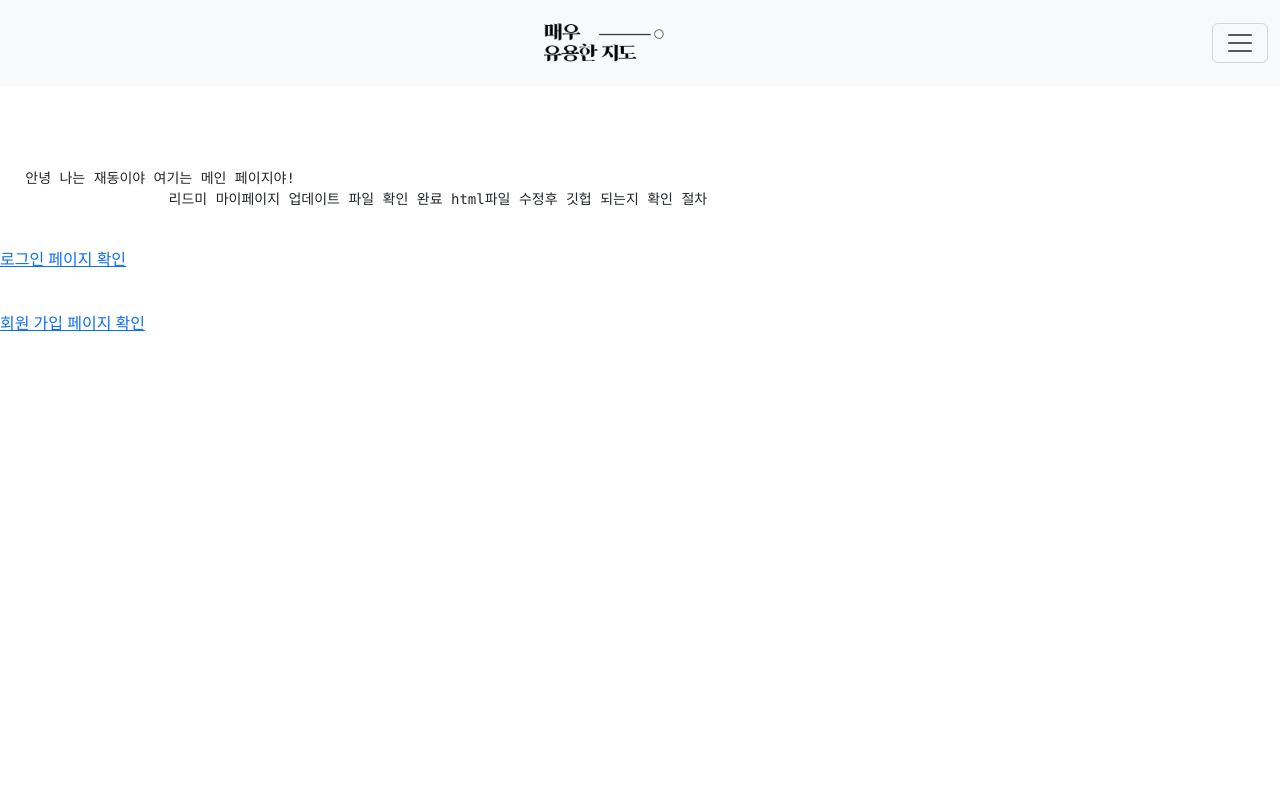
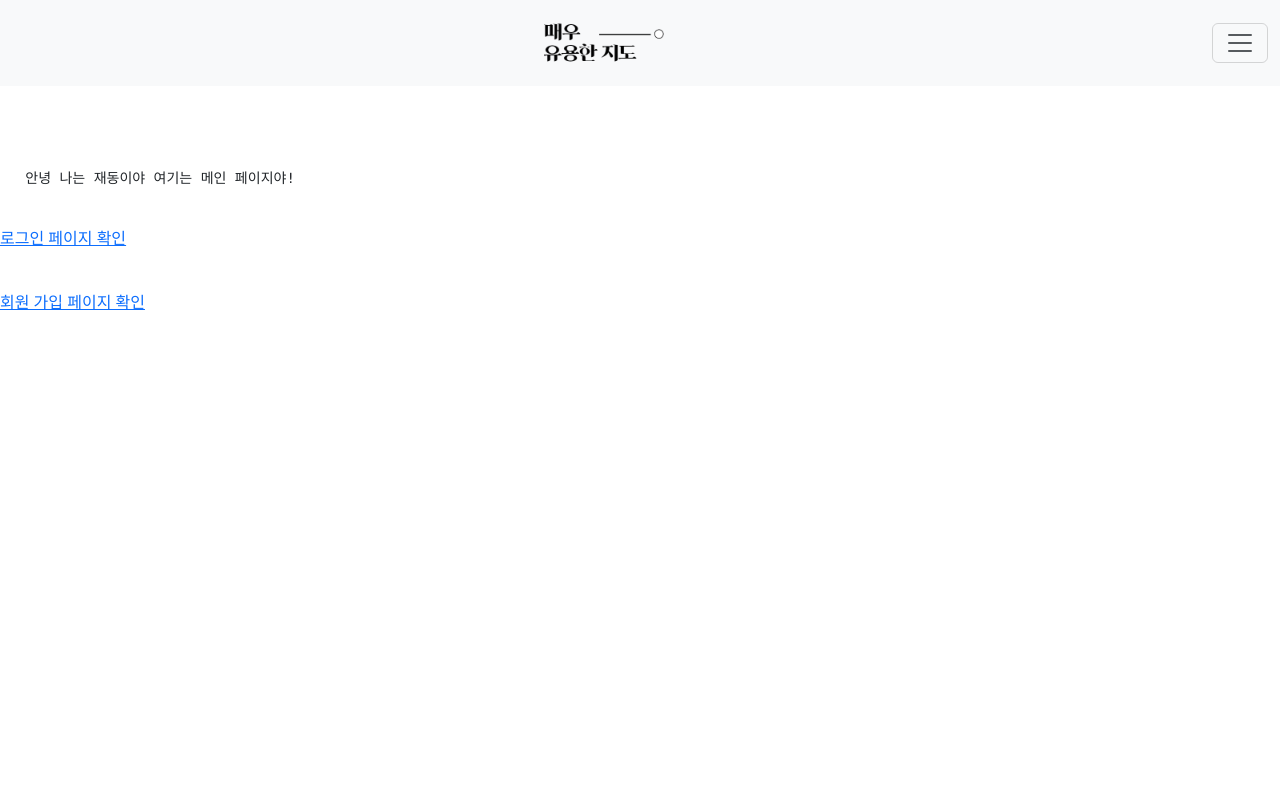
Before and after one commit to yanggogi1423/Very_Useful_Map, a plain HTML site: page index.html in a window 1280 px wide. Shown: the top 800 px of the page. Drawn offline with nearby package versions, Linux system fonts and the light colour scheme.

Commit message:
index html fixed

```diff
--- a/index.html
+++ b/index.html
@@ -33,7 +33,6 @@
             <br>
             <br>
             <pre>   안녕 나는 재동이야 여기는 메인 페이지야!
-                    리드미 마이페이지 업데이트 파일 확인 완료 html파일 수정후 깃헙 되는지 확인 절차
             </pre>
 
             <a href="./login_system/login.html"><p>로그인 페이지 확인</p></a>
```
